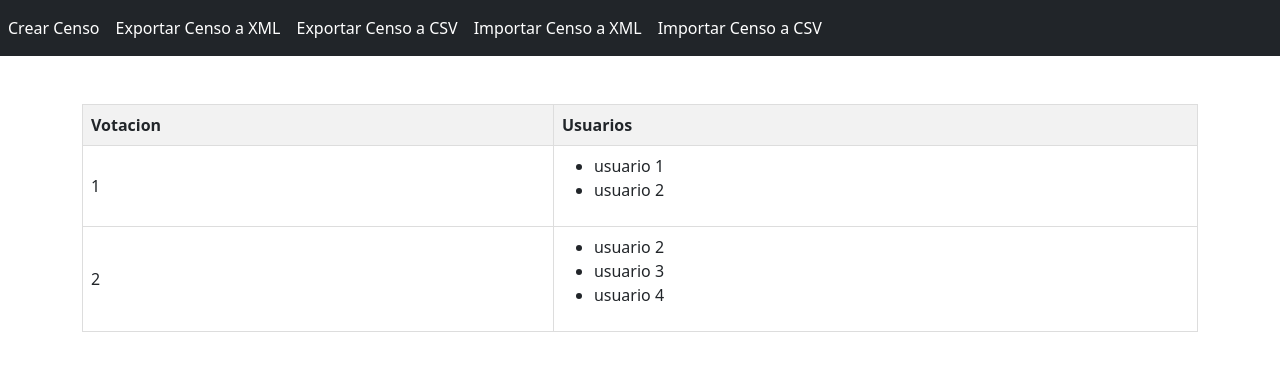
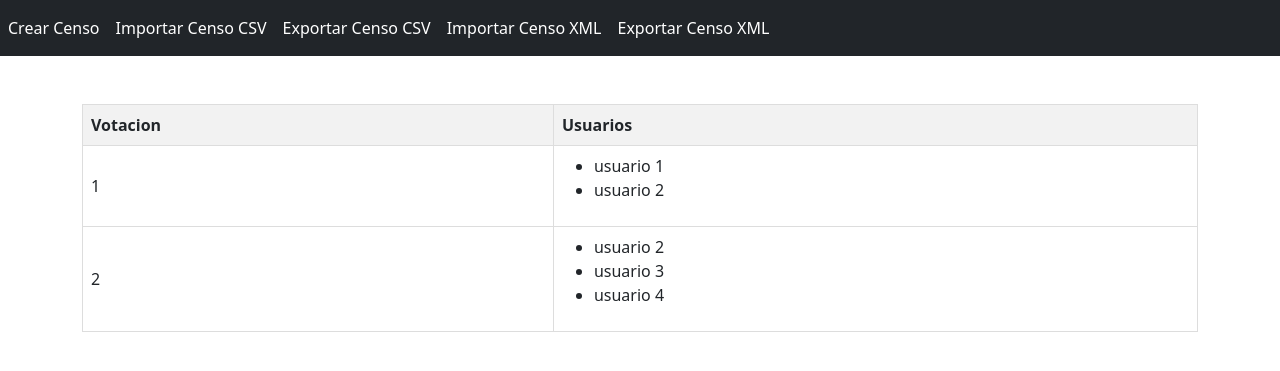
Before and after one commit to lucantdel/decide, a Django app: page /census/ in a window 1280 px wide. Shown: the top 371 px of the page. Run offline with Django 3.2, Linux system fonts and the light colour scheme; data comes from the database, SQL or seed files in the repository.

Commit message:
fix: correccion de urls de census

```diff
--- a/decide/census/templates/census/index.html
+++ b/decide/census/templates/census/index.html
@@ -15,11 +15,10 @@
             <span class="navbar-toggler-icon"></span>
         </button>
         <a class="nav-item nav-link active" href="/admin/census/census/add/">Crear Censo</a>
-        <a class="nav-item nav-link active" href="/census/descargar-xml/">Exportar Censo a XML</a>
-        <a class="nav-item nav-link active" href="#">Exportar Censo a CSV</a>
-        <a class="nav-item nav-link active" href="/census/importar-xml/">Importar Censo a XML</a>
-        <a class="nav-item nav-link active" href="#">Importar Censo a CSV</a>
-
+        <a class="nav-item nav-link active" href="/census/import_csv">Importar Censo CSV</a>
+        <a class="nav-item nav-link active" href="/census/export_csv">Exportar Censo CSV</a>
+        <a class="nav-item nav-link active" href="/census/importar-xml/">Importar Censo XML</a>
+        <a class="nav-item nav-link active" href="/census/descargar-xml/">Exportar Censo XML</a>
     </div>
 </nav>
 
```
